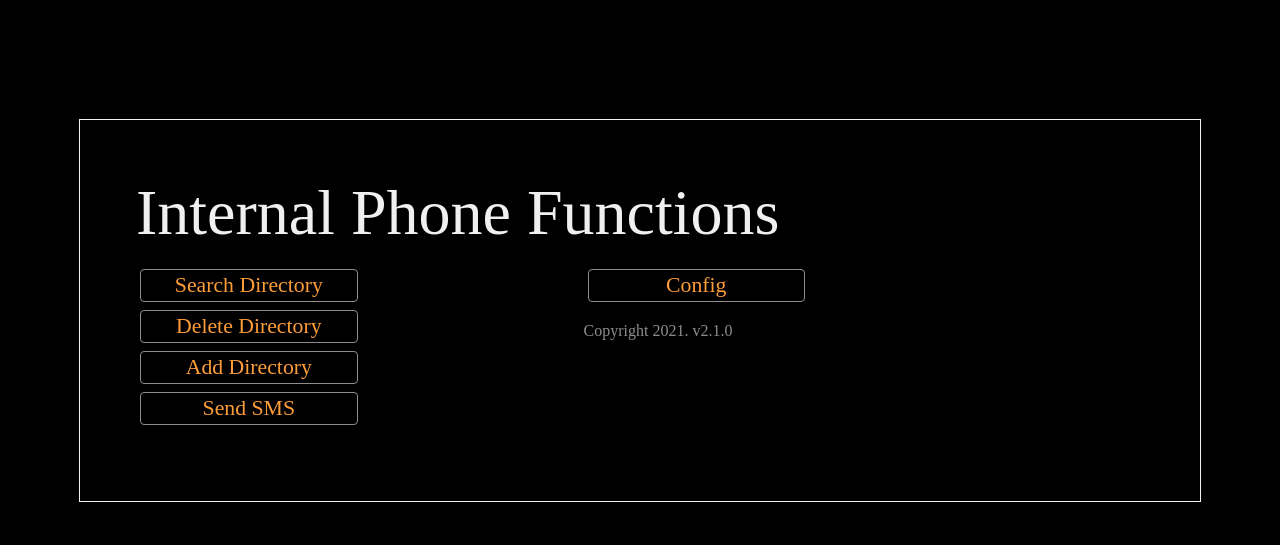
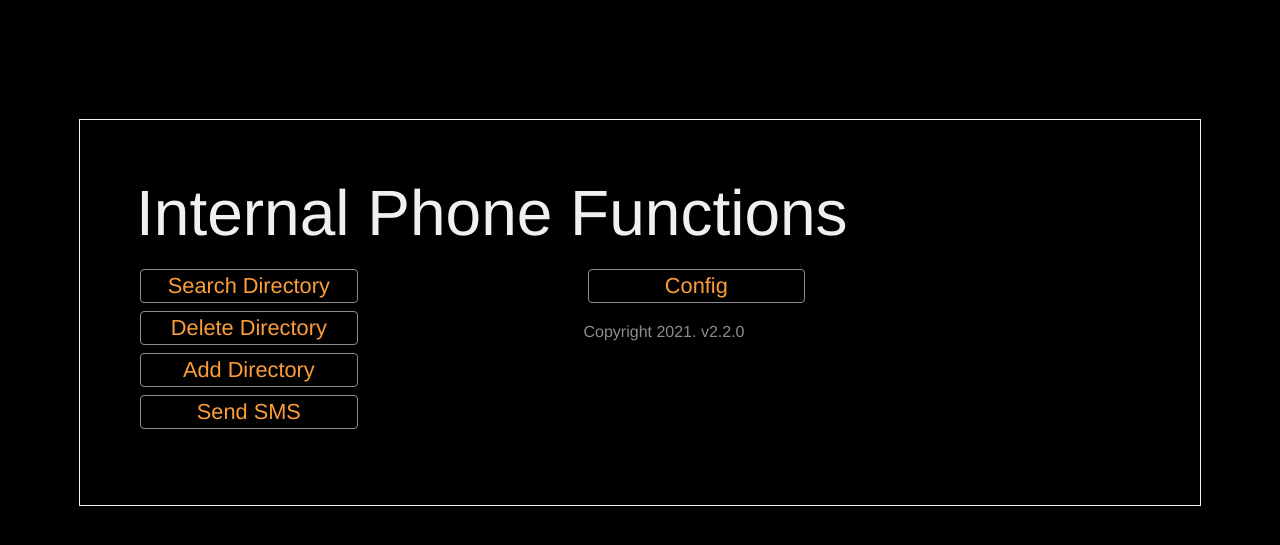
Before and after one commit to HadleySo/LDAP-WebEdit, a Flask app: page / in a window 1280 px wide. Shown: the top 545 px of the page. Run offline with Flask 2, Linux system fonts and the light colour scheme; some web fonts are replaced.

Commit message:
Updating fallback fonts and successful request response pages

```diff
--- a/LEdit/appActions/sendMessage.py
+++ b/LEdit/appActions/sendMessage.py
@@ -66,7 +66,7 @@ def sendTextMessage(request):
 
             if result[0] == False:
                 return result
-        result[1] = str(result[1]) + " - Sent to all"
+        result[1] = str(result[1]) + " - SENT TO ALL"
         return result
 
 def sendMessageHelper(request, DESTINATION_PLAIN):
@@ -183,7 +183,8 @@ def sendMessageHelper(request, DESTINATION_PLAIN):
     finally:
         s.close()
 
-    return [True, str(output)]
+    return_message = str(output) + " - {MGS: " + MESSAGE + "}"
+    return [True, str(return_message)]
 
 def getExt():
     # Try to read ext map file
--- a/LEdit/static/CSS/base.css
+++ b/LEdit/static/CSS/base.css
@@ -50,7 +50,7 @@ body {
     margin: 0;
     padding: 0;
 
-    font-family: 'ave';
+    font-family: 'ave', 'Franklin Gothic Medium', 'Arial Narrow', Arial, sans-serif;
 }
 
 .yellowButton, .blueButton {
@@ -62,7 +62,7 @@ body {
     background: transparent;
 
     text-align: center;
-    font-family: 'ave';
+    font-family: 'ave', 'Franklin Gothic Medium', 'Arial Narrow', Arial, sans-serif;
     font-size: 1.7vmax;
 
     padding: 3px;
@@ -80,7 +80,7 @@ body {
     display: inline;
 }
 #footer p {
-    font-family: 'ave';
+    font-family: 'ave', 'Franklin Gothic Medium', 'Arial Narrow', Arial, sans-serif;
     color: var(--color-gray);
 
     margin: 0;
--- a/LEdit/templates/index.html
+++ b/LEdit/templates/index.html
@@ -42,7 +42,7 @@ Start
     </form>
 
     <p>
-        Copyright 2021. v2.1.0<br>
+        Copyright 2021. v2.2.0<br>
     </p>
 </div>
 {% endblock %}
--- a/LEdit/views.py
+++ b/LEdit/views.py
@@ -166,24 +166,18 @@ def add(name=None):
         from .appActions import addLDAP, customLocale
         addResult = addLDAP.main(request)
         localOptions = customLocale.getAll()
+
         if (addResult[0] == False):
-            from .appActions import searchLDAP              # Get DN Base names if possible
-            names = searchLDAP.getBaseName()
-            BaseOne, BaseTwo = "", ""
-            if not (names == False):
-                BaseOne = ": " + names[0]
-                BaseTwo = ": " + names[1]
+            return_message = "ERROR in adding LDAP entry" + str(addResult[1])
 
-            return render_template('add.html',
-                                   blueMessage="ERROR in adding LDAP entry",
-                                   addResults=addResult[1],
-                                   baseOneName=BaseOne,
-                                   baseTwoName=BaseTwo,
+            return render_template('index.html',
+                                   blueMessage=return_message,
                                    localOptions=localOptions)
         if (addResult[0] == True):
-            return render_template('add.html',
-                                   blueMessage="Success!",
-                                   addResults=addResult[1],
+            return_message = "ERROR in adding LDAP entry" + str(addResult[1])
+
+            return render_template('index.html',
+                                   blueMessage=return_message,
                                    localOptions=localOptions)
 
 
@@ -288,7 +282,7 @@ def sendSMS(name=None):
         if (sendResponse[0] == True):
             message = "Message sent successfully - " + str(sendResponse[1])
             rooms = sendMessage.getExt()
-            return render_template('sendSMS.html', blueMessage=message, localOptions=localOptions, roomList=rooms)
+            return render_template('index.html', blueMessage=message, localOptions=localOptions, roomList=rooms)
         else:
             message = "MESSAGE SEND FAILURE - Unknown error!"
             return render_template('index.html', blueMessage=message, localOptions=localOptions)
```
